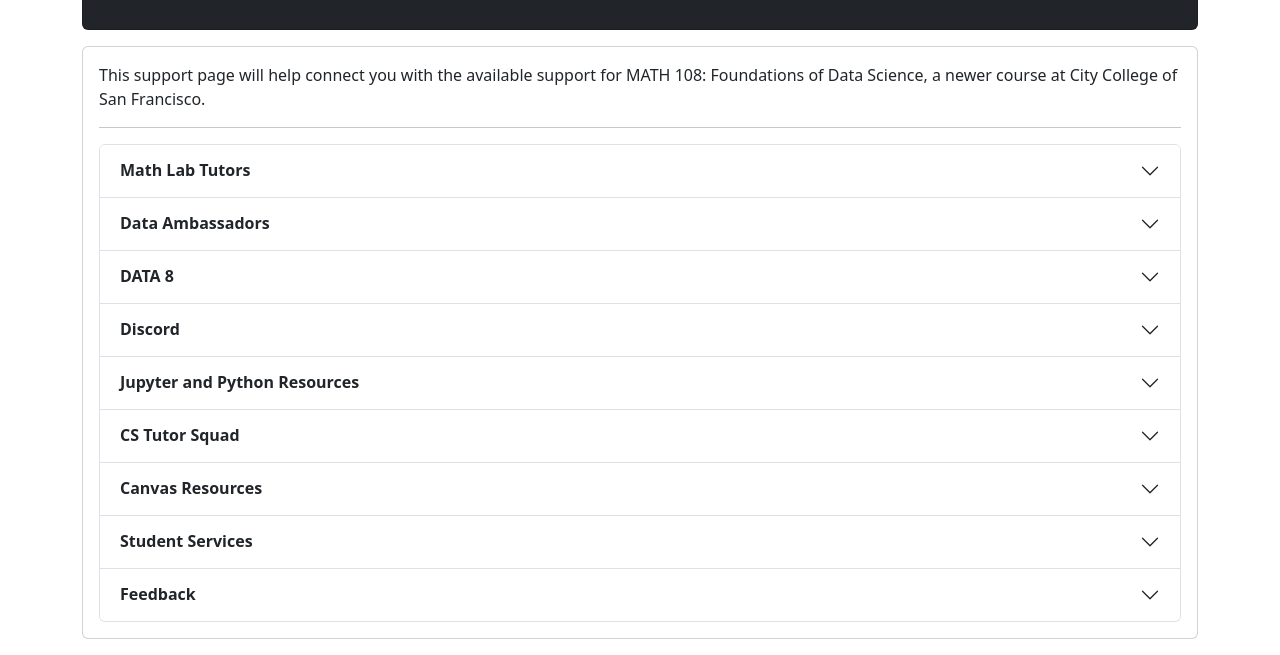
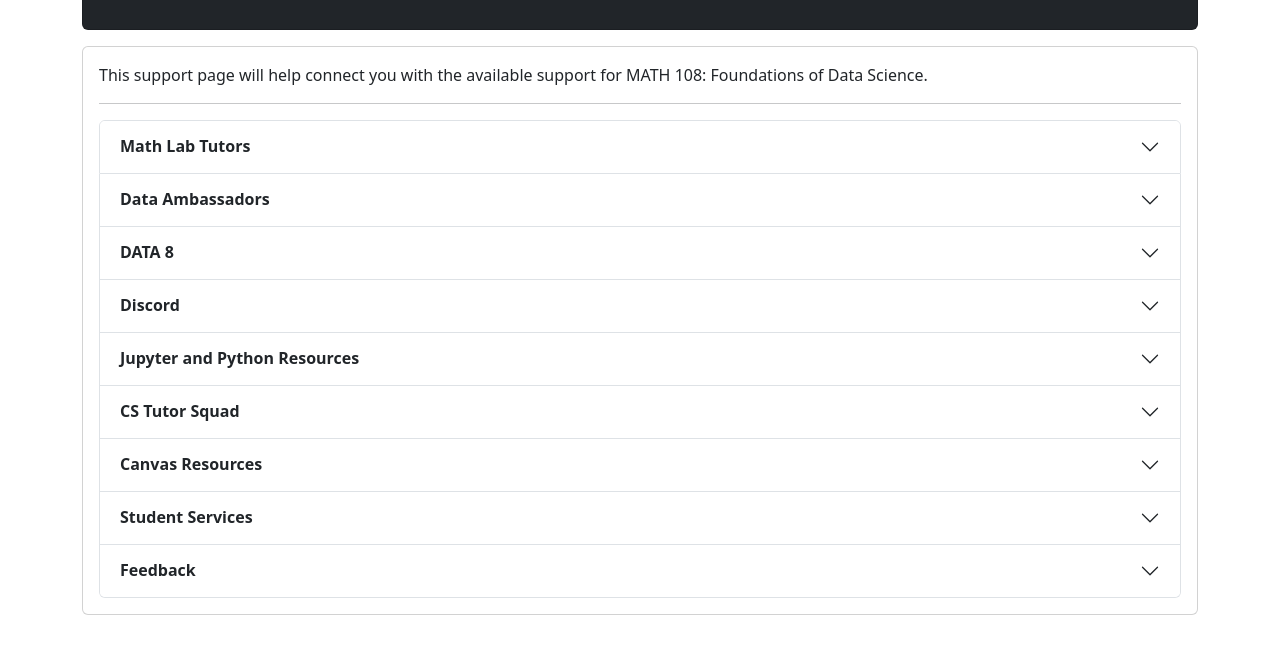
Before and after one commit to ccsf-math-108/materials-fa24, a plain HTML site: page resources/course-support.html in a window 1280 px wide. Shown: the part 252-907 px from the top of the page. After the commit the page ends 883 px from the top, so only its background shows below. Drawn offline with nearby package versions, Linux system fonts and the light colour scheme.

Commit message:
Update course-support.html

```diff
--- a/resources/course-support.html
+++ b/resources/course-support.html
@@ -26,7 +26,7 @@
         <!-- Information Panel -->
         <div class="card mb-3">
             <div class="card-body">
-                <p>This support page will help connect you with the available support for MATH 108: Foundations of Data Science, a newer course at City College of San Francisco.</p>
+                <p>This support page will help connect you with the available support for MATH 108: Foundations of Data Science.</p>
                 <hr>
                 <div class="accordion" id="supportAccordion">
                     <!-- Math Lab Tutors -->
```
